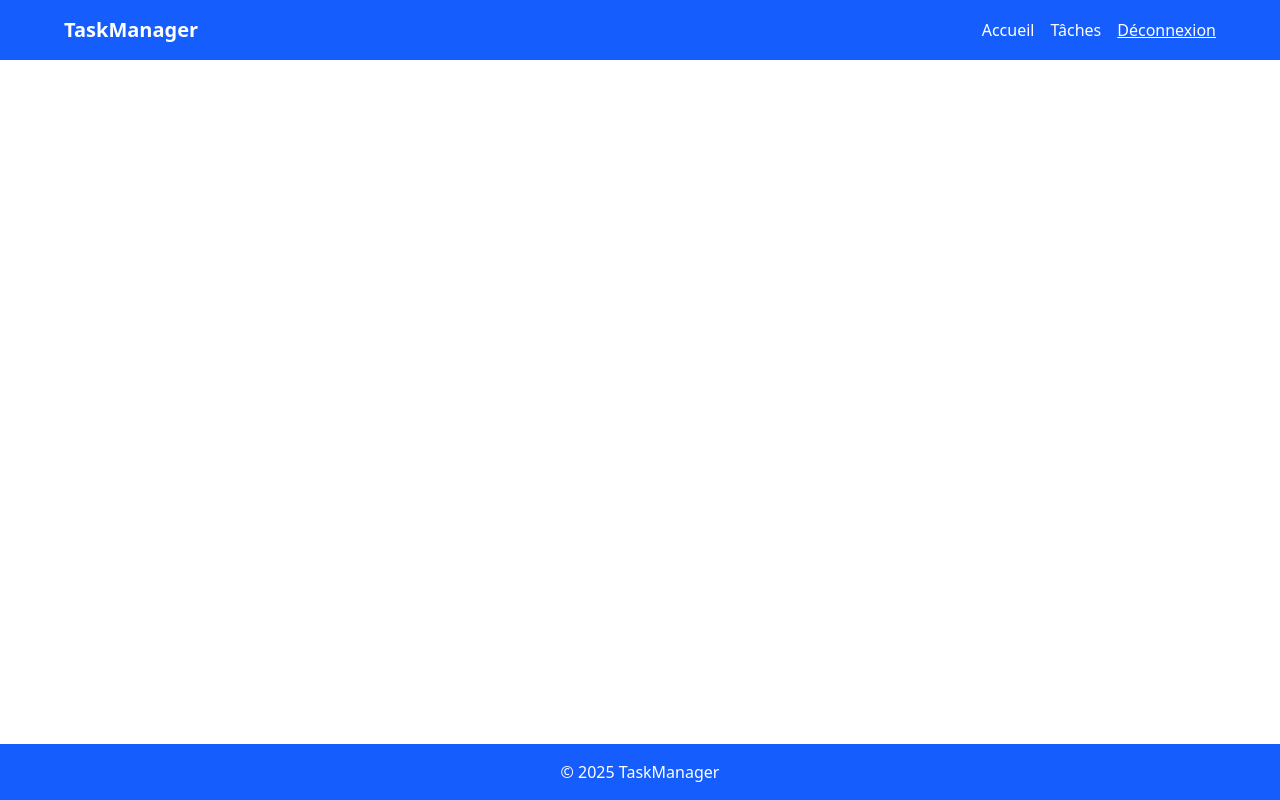
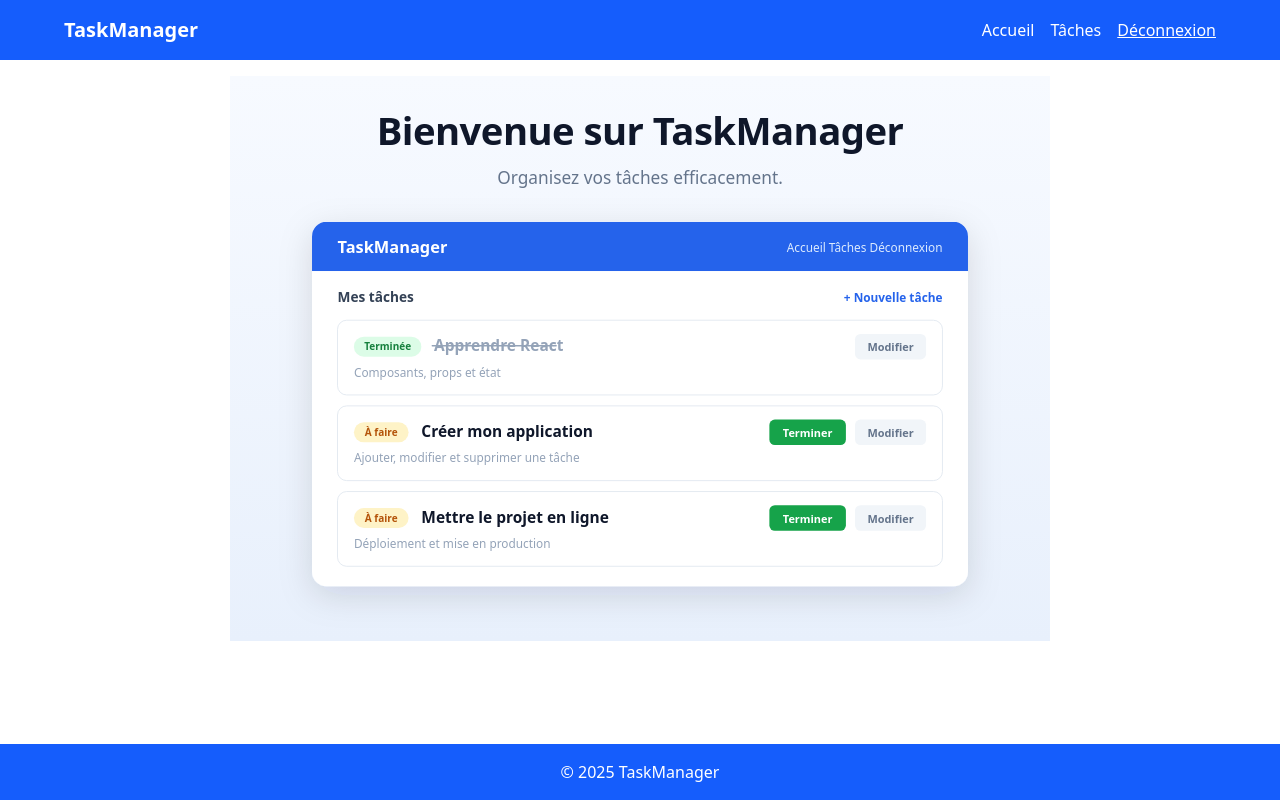
Before and after one commit to rigal34/taskmanager, a React (Vite) app: page / in a window 1280 px wide. Built offline with nearby package versions, Linux system fonts and the light colour scheme.

Commit message:
Ajout de l'llustration d'accueil

```diff
--- a/src/App.jsx
+++ b/src/App.jsx
@@ -5,7 +5,18 @@ function App() {
   return (
     <div className="flex flex-col min-h-screen">
       <Header></Header>
-      <main className="flex-1 max-w-4xl mx-auto p-4"></main>
+      <main className="flex-1 max-w-4xl mx-auto p-4">
+        <img
+          src="/accueil.svg"
+          alt="Bienvenue sur TaskManager"
+          style={{
+            display: "block",
+            margin: "auto",
+            width: "100%",
+            maxWidth: "820px",
+          }}
+        />
+      </main>
       <Footer></Footer>
     </div>
   );
```
Also changed, not shown: src/exox/lcompte.js (added, +15 -0 lines), public/accueil.svg (added).
